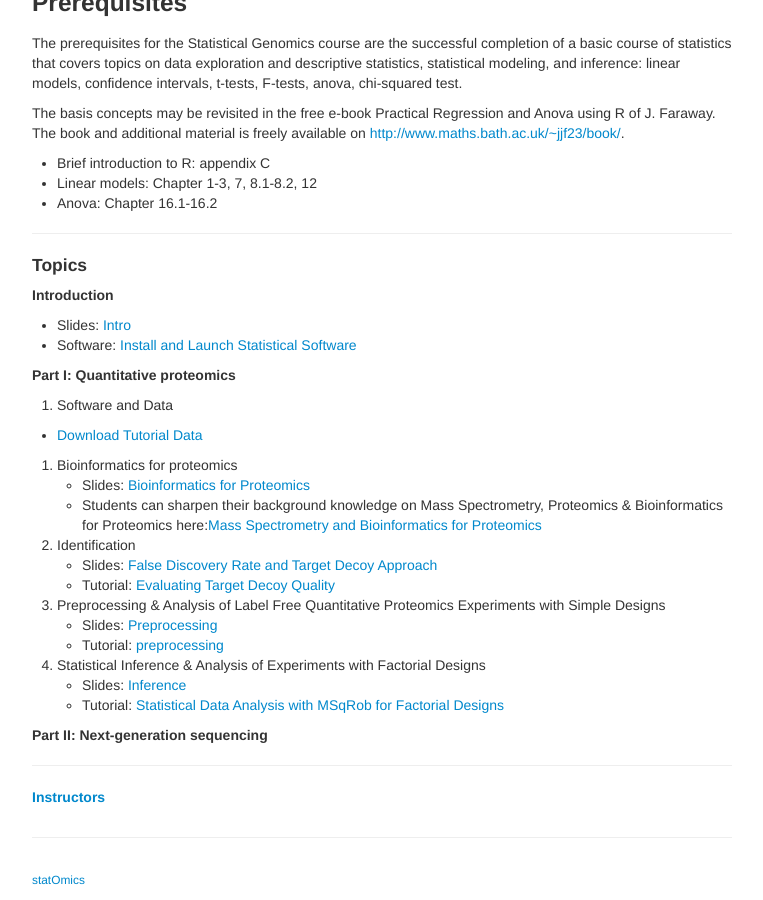
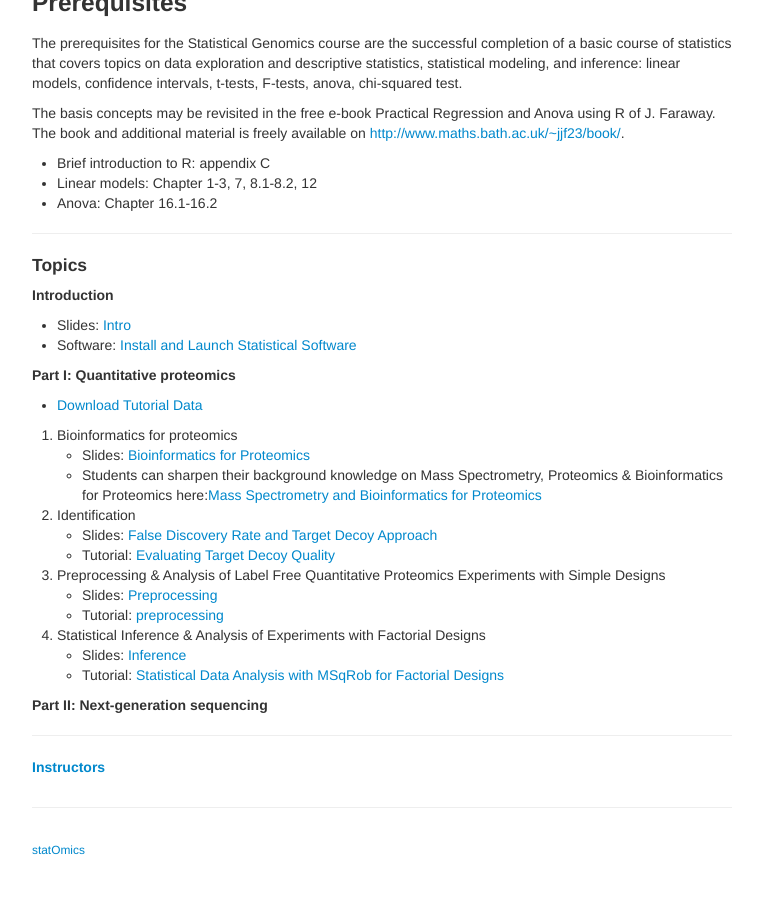
Before and after one commit to statOmics/SGA2019, a Jekyll site: the page built from index.md, in a window 1280 px wide and 900 px high, scrolled down 658 px. Shown: the whole window, without its empty margins (258-1021 px from the left). Built offline with Jekyll 4.4.1, drawn with Linux system fonts in a browser that asks for light colours; after the commit the page ends 1528 px from its top, so only the background shows below that.

Commit message:
update msqrobTutorialSimple

```diff
--- a/index.md
+++ b/index.md
@@ -32,8 +32,6 @@ The basis concepts may be revisited in the free e-book Practical Regression and
 
 **Part I: Quantitative proteomics**
 
-  0. Software and Data
-
   - [Download Tutorial Data](https://github.com/statOmics/SGA2019/tree/data)
 
 
```
